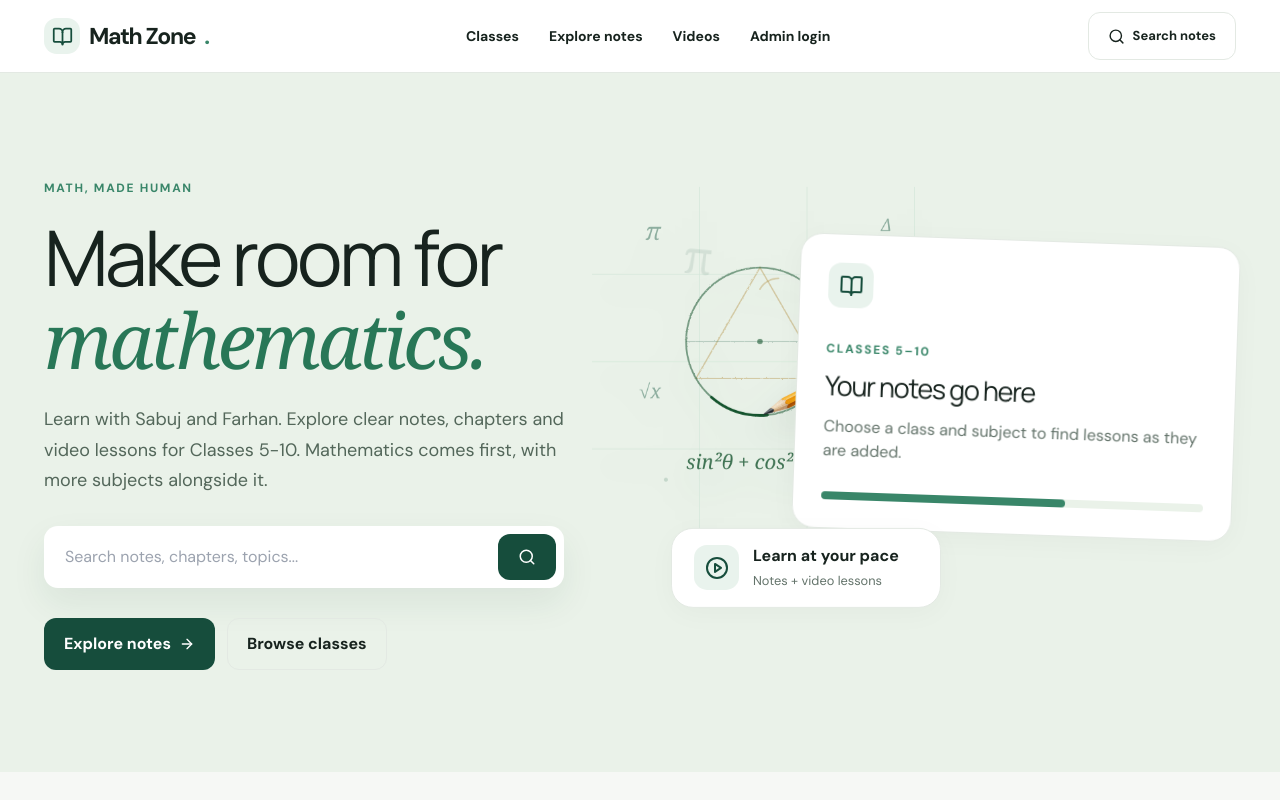
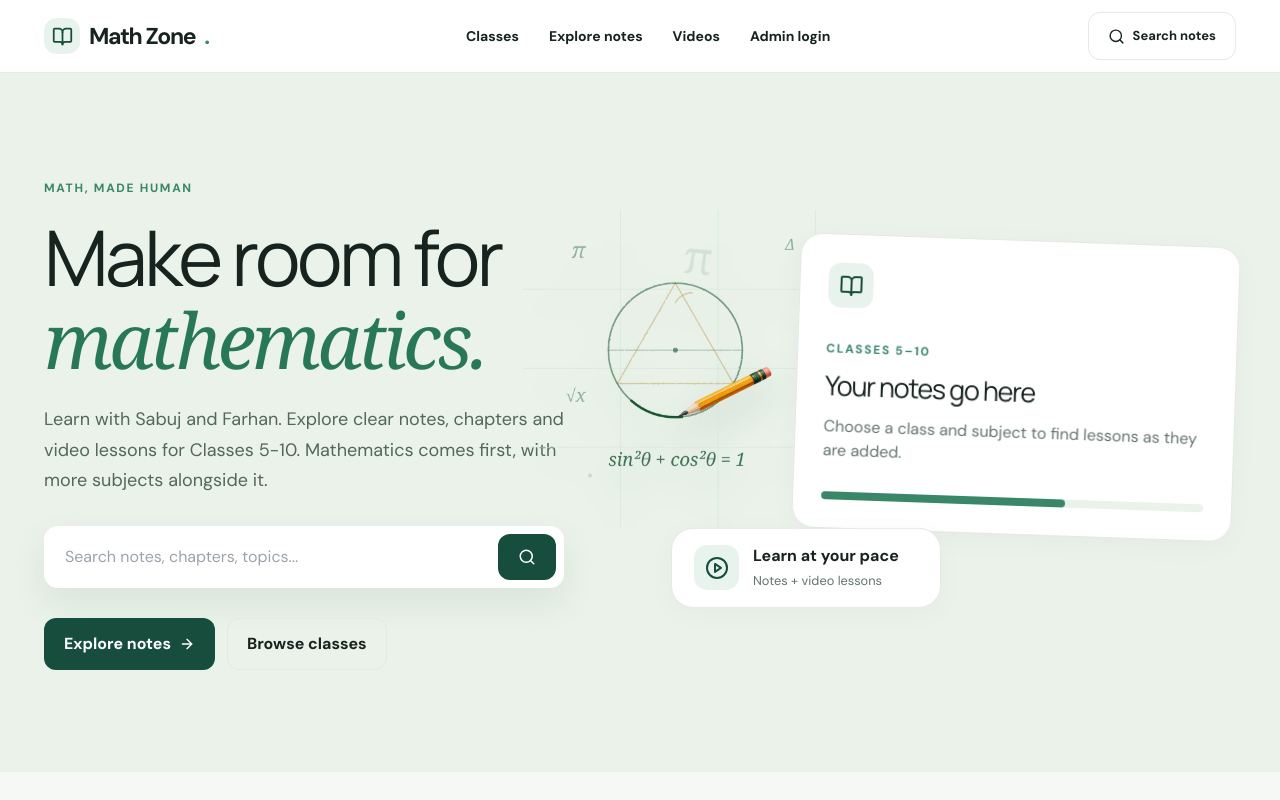
Before and after one commit to zyqorbusiness-lab/math-zone, a Next.js app: page / in a window 1280 px wide. Shown: the top 800 px of the page. Built offline with nearby package versions, Linux system fonts and the light colour scheme; no server answers; the database is empty.

Commit message:
Update globals.css

```diff
--- a/app/globals.css
+++ b/app/globals.css
@@ -67,7 +67,7 @@
 @keyframes mzDrift{0%,100%{transform:translateY(0) rotate(-4deg)}50%{transform:translateY(-14px) rotate(5deg)}}
 
 /* Premium hero construction: an endless hand-drawn geometry sketch - pencil orbits and traces the circle forever. */
-.hero-construction{position:absolute;left:-12%;top:-10%;width:min(430px,92%);z-index:0;pointer-events:none;filter:drop-shadow(0 18px 18px rgba(16,61,47,.18));animation:infFloat 7s cubic-bezier(.45,0,.55,1) infinite;will-change:transform}
+.hero-construction{position:absolute;left:-24%;top:-4%;width:min(390px,84%);z-index:0;pointer-events:none;filter:drop-shadow(0 18px 18px rgba(16,61,47,.18));animation:infFloat 7s cubic-bezier(.45,0,.55,1) infinite;will-change:transform}
 .hero-construction svg{width:100%;height:auto;display:block;overflow:visible}
 @media(max-width:700px){.hero-construction{position:relative;left:auto;top:auto;width:78%;margin:0 auto 10px;display:block}}
 @media(prefers-reduced-motion:reduce){.hero-construction{animation:none;transform:none}.hero-construction svg *{animation:none !important}}
```
